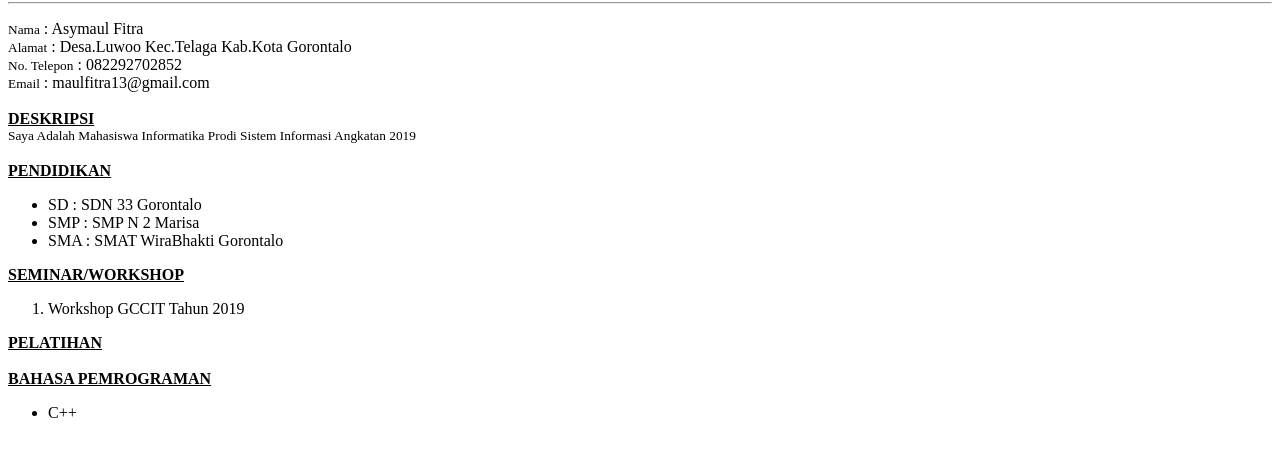
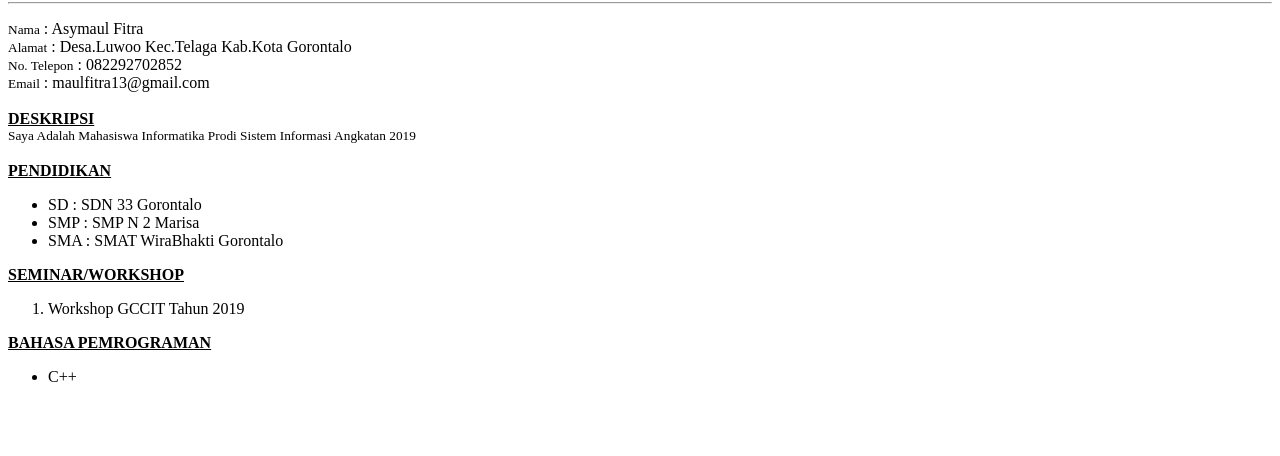
Before and after one commit to maulftra/TugasGithub-1, a plain HTML site: page Tugas 1a Asymaul Fitra.html in a window 1280 px wide. Shown: the part 64-520 px from the top of the page. Drawn offline with Linux system fonts and the light colour scheme.

Commit message:
menghapus source code pelatihan

```diff
--- a/Tugas 1a Asymaul Fitra.html
+++ b/Tugas 1a Asymaul Fitra.html
@@ -25,9 +25,6 @@
             <OL>
                  <LI>Workshop GCCIT Tahun 2019
             </OL>
-            <B><U>PELATIHAN</U></B>
-            <br>
-            <br>
             <B><U>BAHASA PEMROGRAMAN</U></B>
             <UL>
                 <LI>C++
```
